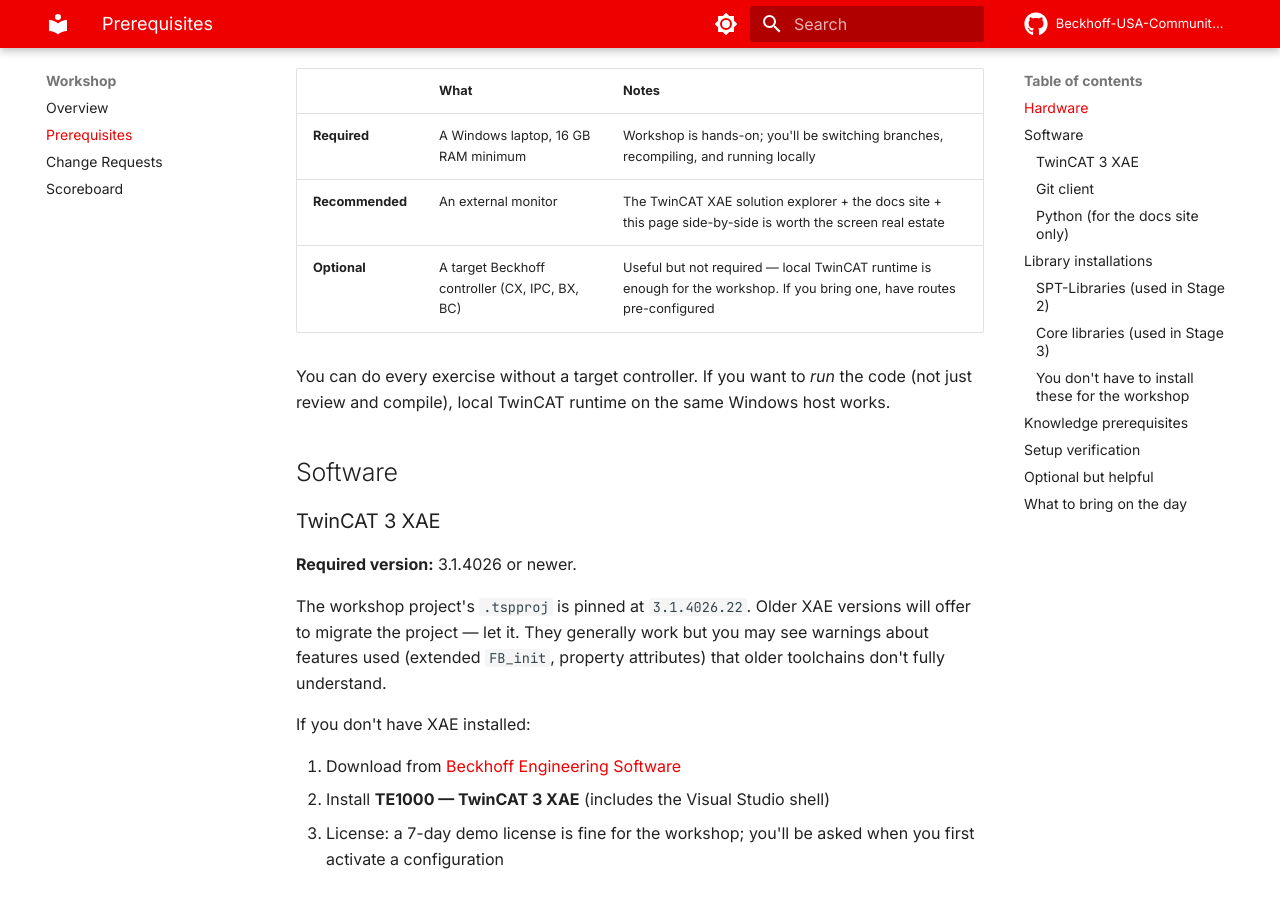
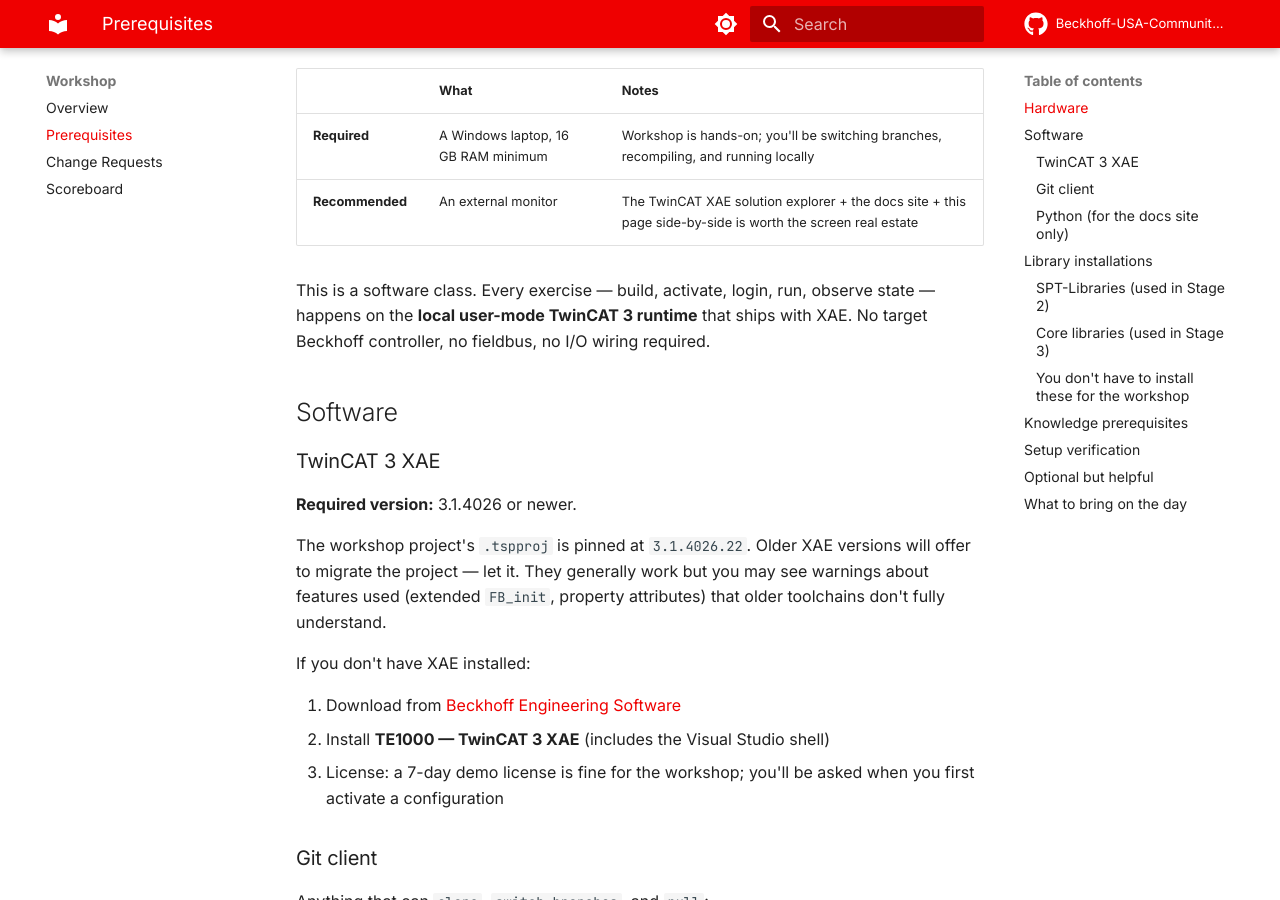
Before and after one commit to Beckhoff-USA-Community/Procedural_To_SOLID, an MkDocs documentation site: the page built from docs/workshop/prerequisites.md, in a window 1280 px wide and 900 px high, scrolled down 302 px. Built offline with MkDocs 1.6.1 and Material for MkDocs 9.7.7, drawn with Linux system fonts in a browser that asks for light colours; comment, search, counter and statistics services are not loaded.

Commit message:
docs: drop target-controller references — software-only workshop
This is a software class. Every exercise runs on the local
user-mode TwinCAT 3 runtime that ships with XAE — no Beckhoff
hardware required. Updates:

- prerequisites.md: drop the optional target-controller Hardware row
  and the follow-up sentence; add a one-paragraph "software class"
  affirmation in its place.
- getting-started.md: simplify the Activate Configuration step from
  "uses local runtime if no target is configured" to "deploys to the
  local user-mode runtime".
- stages/procedural.md: replace the "(local or target)" runtime
  hint in the Step 2 walkthrough with a local-only note.

testing.md and instructor.md references to target controllers are
left alone — they describe production CI and bonus-demo edge cases,
not workshop prerequisites.

Co-Authored-By: Claude Opus 4.7 (1M context) <noreply@anthropic.com>

```diff
--- a/docs/workshop/prerequisites.md
+++ b/docs/workshop/prerequisites.md
@@ -8,9 +8,8 @@ Read this before the workshop. The 60 seconds you spend here will save 30 minute
 |---|---|---|
 | **Required** | A Windows laptop, 16 GB RAM minimum | Workshop is hands-on; you'll be switching branches, recompiling, and running locally |
 | **Recommended** | An external monitor | The TwinCAT XAE solution explorer + the docs site + this page side-by-side is worth the screen real estate |
-| **Optional** | A target Beckhoff controller (CX, IPC, BX, BC) | Useful but not required — local TwinCAT runtime is enough for the workshop. If you bring one, have routes pre-configured |
 
-You can do every exercise without a target controller. If you want to *run* the code (not just review and compile), local TwinCAT runtime on the same Windows host works.
+This is a software class. Every exercise — build, activate, login, run, observe state — happens on the **local user-mode TwinCAT 3 runtime** that ships with XAE. No target Beckhoff controller, no fieldbus, no I/O wiring required.
 
 ## Software
 
```
Also changed, not shown: docs/getting-started.md (+1 -1 lines), docs/stages/procedural.md (+1 -1 lines).
